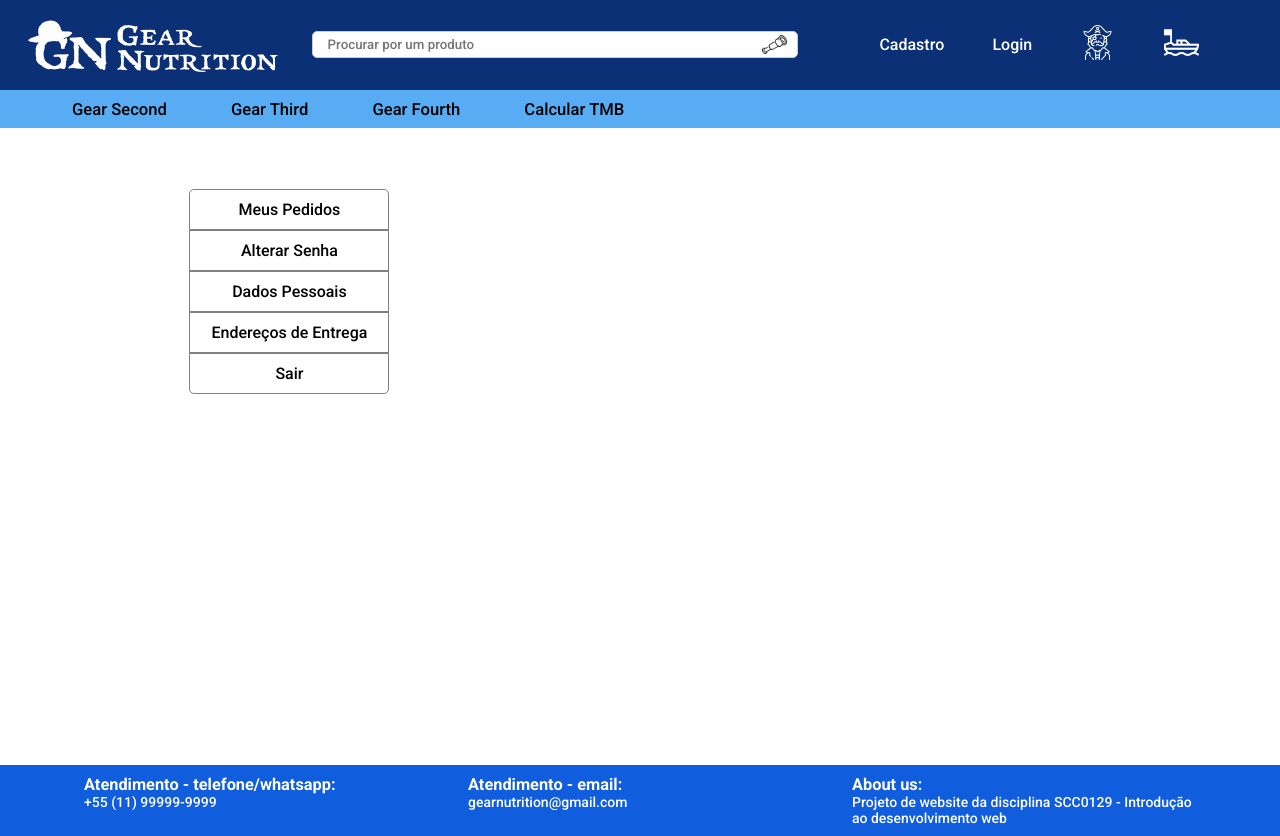
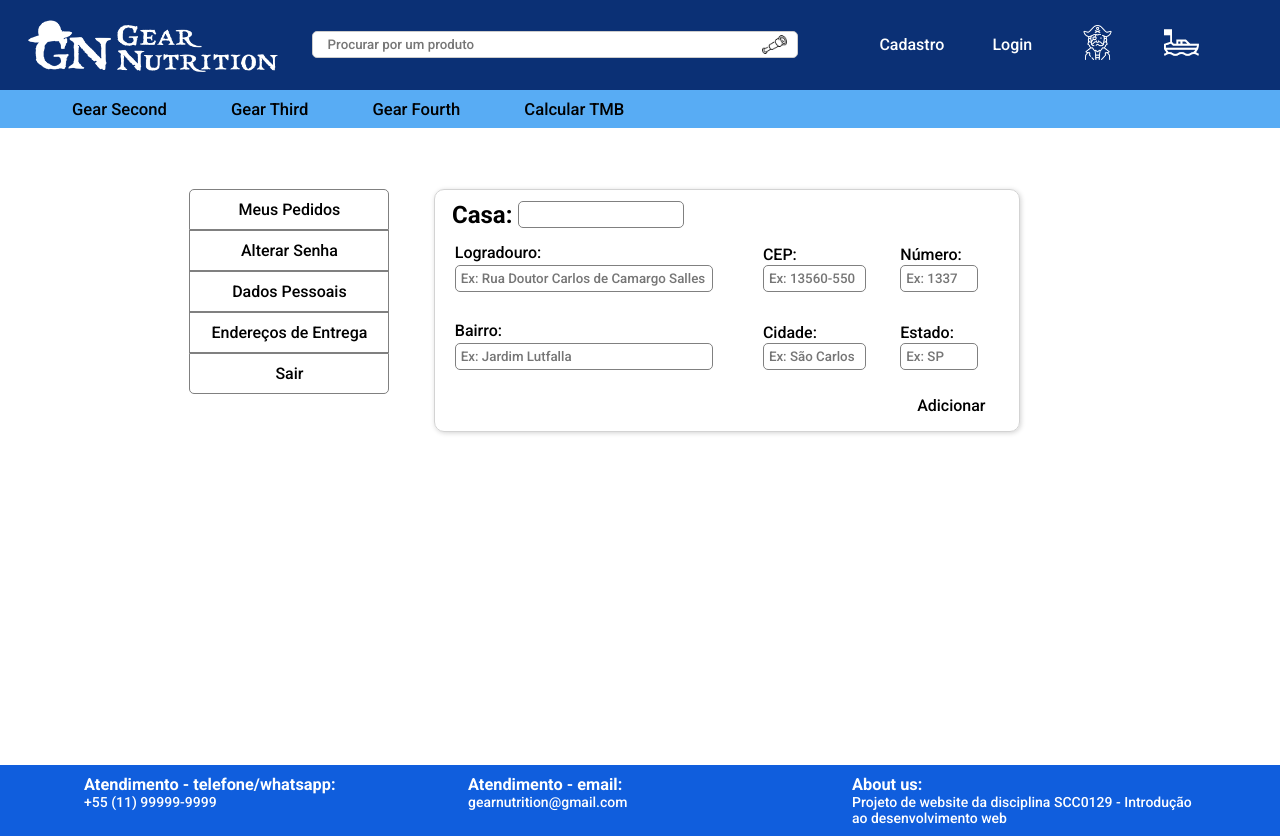
Before and after one commit to GKuabara/gear-nutrition, a React (Create React App) app in the folder front/: page /newAddress in a window 1280 px wide. Built offline with nearby package versions, Linux system fonts and the light colour scheme.

Commit message:
adding some profile pages

```diff
--- /dev/null
+++ b/front/src/AddrInput.js
@@ -0,0 +1,12 @@
+import './css/addrInput.css';
+
+const AddrInput = ({title, placeholder, size}) => {
+    return (
+        <div style={{width: size}} className="addr-input">
+            <span>{title}: </span>
+            <input id={title} type="text" placeholder={placeholder} />
+        </div>
+    );
+}
+
+export default AddrInput;
--- a/front/src/Addresses.js
+++ b/front/src/Addresses.js
@@ -1,4 +1,5 @@
 import { useState } from "react";
+import { Link } from 'react-router-dom';
 import AddrCard from "./AddrCard";
 import './css/addresses.css';
 
@@ -32,6 +33,7 @@ const Addresses = () => {
                 );
             })
             }
+            <Link to="/newAddress">Adicionar</Link>
         </div>
     );
 }
--- a/front/src/App.js
+++ b/front/src/App.js
@@ -4,6 +4,7 @@ import BottomNavBar from './BottomNavbar';
 import Footer from './Footer';
 import Profile from './Profile';
 import Homepage from './Home';
+import NewAddress from './NewAddress';
 
 function App() {
   return (
@@ -13,6 +14,7 @@ function App() {
       <div className="content">
         {/* <Homepage /> */}
         <Profile />
+        {/* <NewAddress /> */}
       </div>
       <Footer />
     </div>
--- /dev/null
+++ b/front/src/NewAddress.js
@@ -0,0 +1,27 @@
+import { Link } from 'react-router-dom';
+import AddrInput from './AddrInput';
+import './css/newAddress.css';
+
+const NewAddress = ({addAddr}) => {
+    return (
+        <div className="new-address">
+            <div className="house-name">
+                <h3>Casa: </h3>
+                <input type="text" />
+            </div>
+
+            <div className="addr-infos">
+                <AddrInput size="50%" title="Logradouro" placeholder="Ex: Rua Doutor Carlos de Camargo Salles"/>
+                <AddrInput size="20%" title="CEP" placeholder="Ex: 13560-550"/>
+                <AddrInput size="15%" title="Número" placeholder="Ex: 1337"/>
+
+                <AddrInput size="50%" title="Bairro" placeholder="Ex: Jardim Lutfalla"/>
+                <AddrInput size="20%" title="Cidade" placeholder="Ex: São Carlos"/>
+                <AddrInput size="15%" title="Estado" placeholder="Ex: SP"/>
+            </div>
+            <Link to="/addresses">Adicionar</Link>
+        </div>
+    );
+}
+
+export default NewAddress;
--- a/front/src/Orders.js
+++ b/front/src/Orders.js
@@ -17,6 +17,10 @@ const Orders = () => {
     const [lengths, setLengths] = useState([10, 60, 20]);
 
     return (
+        <div className="orders-container">
+            <div className="orders-filter">
+                <input type="text" placeholder="Pedido de nº" />
+            </div>
             <div id="orders">
                 <RowInfos className={"row-titles"} sizes={lengths} infos={colTitles} />
                 {
@@ -29,6 +33,7 @@ const Orders = () => {
                 })
                 }
             </div>
+        </div>
     );
 }
 
--- a/front/src/Profile.js
+++ b/front/src/Profile.js
@@ -5,6 +5,7 @@ import './css/profile.css';
 import Orders from './Orders';
 import ProfileData from './ProfileData';
 import Addresses from './Addresses';
+import NewAddress from './NewAddress';
 
 const Profile = () => {
     return (
@@ -16,6 +17,7 @@ const Profile = () => {
                     <Route path="/orders" element={<Orders />} />
                     <Route path="/profile" element={<ProfileData />} />
                     <Route path="/addresses" element={<Addresses />} />
+                    <Route path="/newAddress" element={<NewAddress />} />
                 </Routes>
             </Router>
         </div>
--- /dev/null
+++ b/front/src/css/addrInput.css
@@ -0,0 +1,22 @@
+.addr-input {
+    display: inline-block;
+    margin: 2%;
+}
+
+.addr-infos {
+    width: 100%;
+}
+
+.addr-input span {
+    display: block;
+    margin: 1%;
+}
+
+.addr-input input {
+    display: block;
+    width: 90%;
+    margin: 1%;
+    padding: 5px;
+    border-radius: 5px;
+    border: 1px solid grey;
+}
--- a/front/src/css/addresses.css
+++ b/front/src/css/addresses.css
@@ -2,6 +2,11 @@
     display: inline-block;
     margin-left: 5%;
     width: 60%;
+}
+
+#addresses a {
+    float: right;
+    margin-top: 5%;
 }
 
 .profile-card {
--- /dev/null
+++ b/front/src/css/newAddress.css
@@ -0,0 +1,54 @@
+.new-address {
+    text-align: left;
+    display: inline-block;
+    padding: 5px;
+    margin-left: 5%;
+    width: 65%;
+    border: 1px solid lightgrey;
+    border-radius: 10px;
+    box-shadow: var(--sombra);
+}
+
+.new-address a {
+    margin: 2% 5%;
+    float: right;
+    border: none;
+    background-color: white;
+    font-size: 1em;
+}
+
+.new-address a:hover {
+    cursor: pointer;
+}
+
+.house-name {
+    margin: 1% 2% 0 2%;
+}
+
+.house-name input {
+    margin-left: 1%;
+    padding: 5px;
+    border-radius: 5px;
+    border: 1px solid grey;
+}
+
+.house-name h3 {
+    display: inline-block;
+    vertical-align: middle;
+    font-size: 1.5em;
+}
+
+.house-name td {
+    text-align: left;
+    float: left;
+}
+
+.new-address table {
+    width: 100%;
+    border-spacing: 1em;
+}
+
+.new-address td {
+    border: 1px solid red;
+    /* width: 25%; */
+}
--- a/front/src/css/orders.css
+++ b/front/src/css/orders.css
@@ -2,7 +2,22 @@
     border: 1px solid grey;
     border-radius: 5px;
     box-shadow: var(--sombra);
+    width: 100%;
+}
+
+.orders-container {
     float: left;
+    margin-left: 5%;
     width: 60%;
-    margin-left: 5%;
 }
+
+.orders-filter {
+    margin: 2% 0;
+}
+
+.orders-filter input {
+    padding: 5px;
+    border-radius: 5px;
+    border: 1px solid grey;
+    width: 70%;
+}
```
Lines whose indentation alone changed are shown as unchanged.
